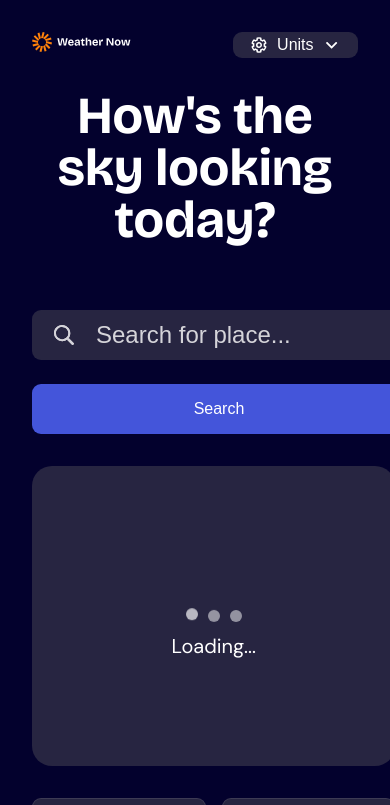
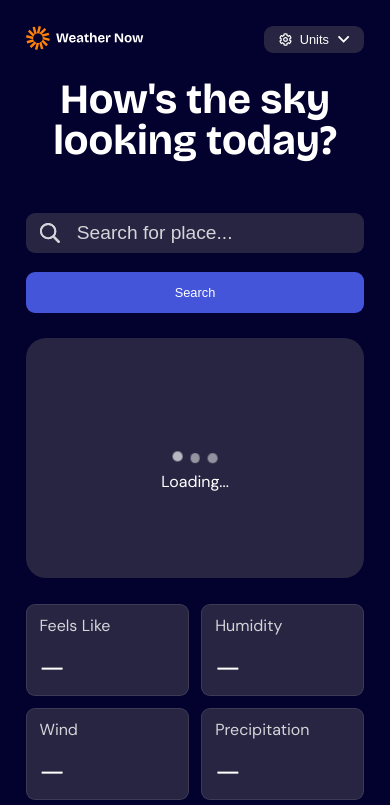
Before and after one commit to Mustafa-Mo7amed/weather-app, a plain HTML site: page index.html in a window 390 px wide. Shown: the top 805 px of the page. Drawn offline with Linux system fonts and the light colour scheme.

Commit message:
handling more smaller devices

```diff
--- a/assets/css/main.css
+++ b/assets/css/main.css
@@ -116,7 +116,7 @@
 .search-icon {
   position: absolute;
   top: 50%;
-  left: 22px;
+  left: 14px;
   transform: translateY(-50%);
 
   background-image: url("../images/icon-search.svg");
--- a/assets/css/queries.css
+++ b/assets/css/queries.css
@@ -70,8 +70,13 @@
   html {
     font-size: 62.5%;
   }
+
   .weather-section {
     grid-template-columns: 1fr;
+  }
+
+  .current-weather.show-background-image {
+    background-image: url("../images/bg-today-small.svg");
   }
 
   .hourly-forcast-header .sub-heading {
@@ -127,7 +132,20 @@
 /*******************************/
 
 @media (max-width: 25em) {
-    .logo img {
-        height: 2rem;
-    }
+  html {
+    font-size: 50%;
+  }
+  .logo img {
+    height: 3rem;
+  }
 }
+
+/*******************************/
+/* BELOW 310px (tiny phones) */
+/*******************************/
+
+@media (max-width: 19.5em) {
+  html {
+    font-size: 37.5%;
+  }
+}
```
